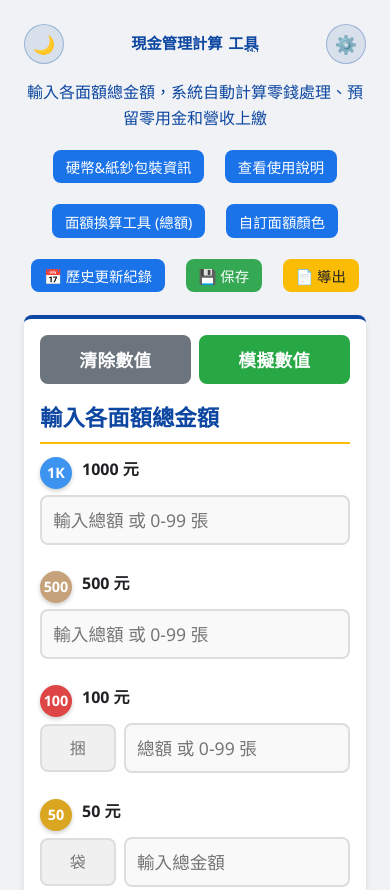
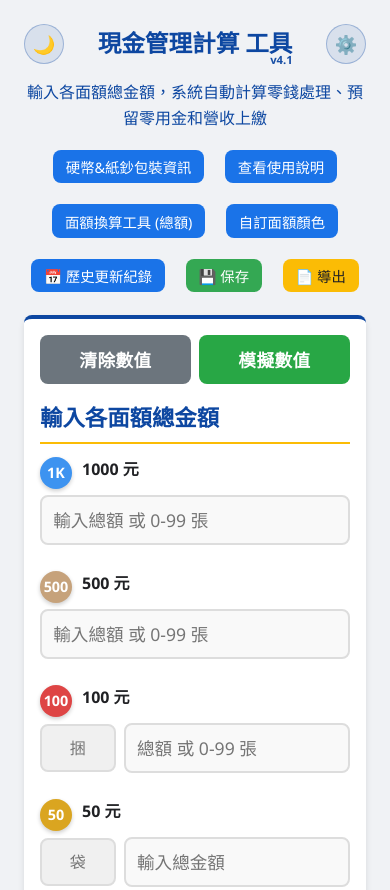
Before and after one commit to BUTTST/5-25_CashManagementCalculator, a website: page public/index.html in a window 390 px wide. Shown: the top 890 px of the page. Drawn offline with Linux system fonts and the light colour scheme.

Commit message:
feat(header): responsive title with version badge positioned at '工具' bottom-right; prevent title wrap

```diff
--- a/public/index.html
+++ b/public/index.html
@@ -34,11 +34,9 @@
                 <button id="theme-toggle" class="control-btn" title="切換主題">
                     <span class="theme-icon">🌙</span>
                 </button>
-                <h1 class="app-title">
+                <h1>
                     <span class="title-main">現金管理計算</span>
-                    <span class="title-tool">工具
-                        <span class="title-version">v4.1</span>
-                    </span>
+                    <span class="title-tool">工具<span class="title-version">v4.1</span></span>
                 </h1>
                 <button id="settings-btn" class="control-btn" title="設定">
                     <span class="settings-icon">⚙️</span>
--- a/public/資源檔案/styles.css
+++ b/public/資源檔案/styles.css
@@ -1432,20 +1432,22 @@ th {
     left: 50%;
     transform: translateX(-50%);
     margin: 0;
-    /* 使用 clamp 提供在容器擠壓時的自動縮放 */
-    font-size: clamp(1.0rem, 2.6vw, 1.8rem);
+    /* 自動適應字體大小：在寬度受限時縮小，但不小於可讀下限 */
+    font-size: clamp(1.0rem, 4vw + 0.5rem, 2.2rem);
     font-weight: 700;
     white-space: nowrap; /* 不強制換行 */
-    display: inline-block;
-    line-height: 1;
-    /* 若需要超窄螢幕再進一步縮小 */
-    text-rendering: optimizeLegibility;
-}
-
-/* 標題內部結構：把主要字與「工具」分開，方便版本號定位 */
+    display: inline-flex;
+    align-items: baseline;
+    gap: 0.25rem;
+}
+
+/* Header title parts for precise layout */
 .header-top h1 .title-main {
     display: inline-block;
     vertical-align: top;
+    font-weight: 700;
+    font-size: inherit;
+    line-height: 1;
 }
 
 .header-top h1 .title-tool {
@@ -1453,34 +1455,25 @@ th {
     position: relative; /* 讓版本號可絕對定位於此 */
     margin-left: 0.12rem;
     vertical-align: top;
-    /* 防止書寫系統在窄幅下把「工具」拆行 */
-    white-space: nowrap;
+    white-space: nowrap; /* 防止把「工具」拆行 */
+    font-weight: 700;
+    font-size: inherit;
 }
 
 .header-top h1 .title-version {
     position: absolute;
-    /* 微調：緊黏於「工具」的右下角 */
-    right: -0.05em;
-    bottom: -0.25em;
-    font-size: 0.45em;
+    /* 緊黏在「工具」右下角 */
+    right: -0.04em;
+    bottom: -0.26em;
+    font-size: 0.48em;
     line-height: 1;
     font-weight: 600;
     opacity: 0.95;
-    /* 使用變數或深色以便在明亮/深色主題下可見 */
     color: var(--primary);
     transform-origin: right bottom;
     padding-left: 0.06rem;
-}
-
-/* 極窄顯示器時再微幅縮小版本字並抑制過大間距 */
-@media (max-width: 420px) {
-    .header-top h1 {
-        font-size: clamp(0.95rem, 3.6vw, 1.4rem);
-    }
-    .header-top h1 .title-version {
-        font-size: 0.42em;
-        bottom: -0.28em;
-    }
+    background: transparent;
+    pointer-events: none;
 }
 
 .header-controls {
```
